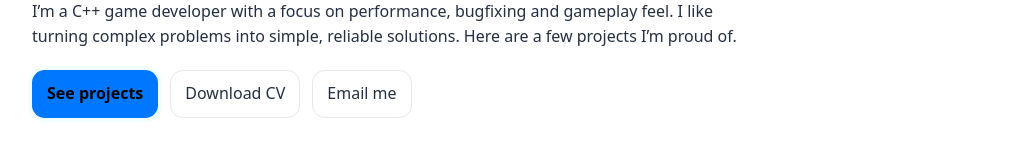
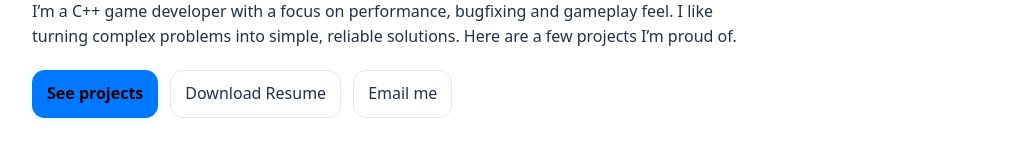
Before and after one commit to MyrtheLodewyckx/Portfolio, a website: page index.html in a window 1280 px wide. Shown: the part 291-459 px from the top of the page, without its empty margins (128-1151 px from the left). Drawn offline with Linux system fonts and the light colour scheme.

Commit message:
Update index.html
Change to updated resume

```diff
--- a/index.html
+++ b/index.html
@@ -44,7 +44,7 @@
       <p>I’m a C++ game developer with a focus on performance, bugfixing and gameplay feel. I like turning complex problems into simple, reliable solutions. Here are a few projects I’m proud of.</p>
       <div class="cta">
         <a class="btn primary glow" href="#projects">See projects</a>
-        <a class="btn" href="CV.pdf" download>Download CV</a>
+        <a class="btn" href="CV_ENG.pdf" download>Download Resume</a>
         <a class="btn" href="mailto:myrthe.lodewyckx@gmail.com">Email me</a>
       </div>
     </section>
```
